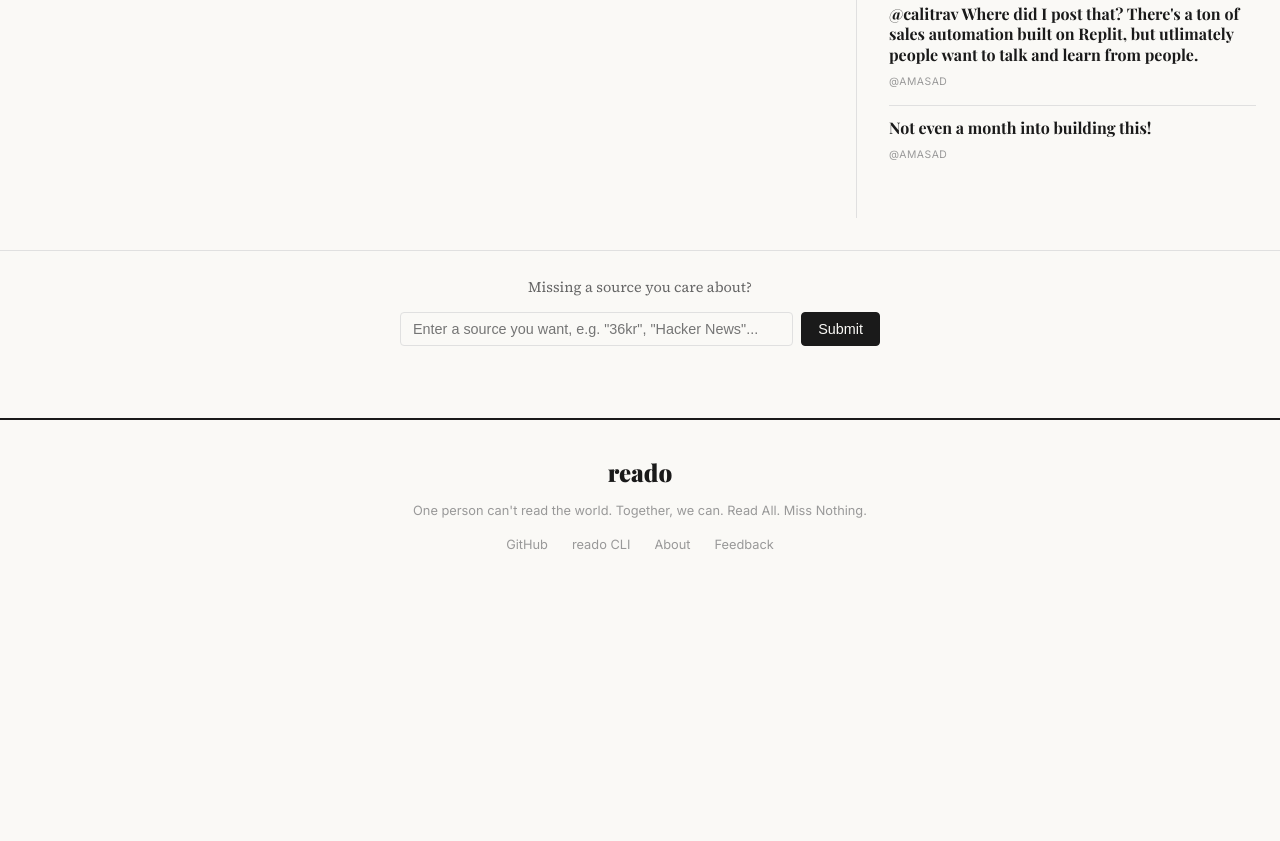
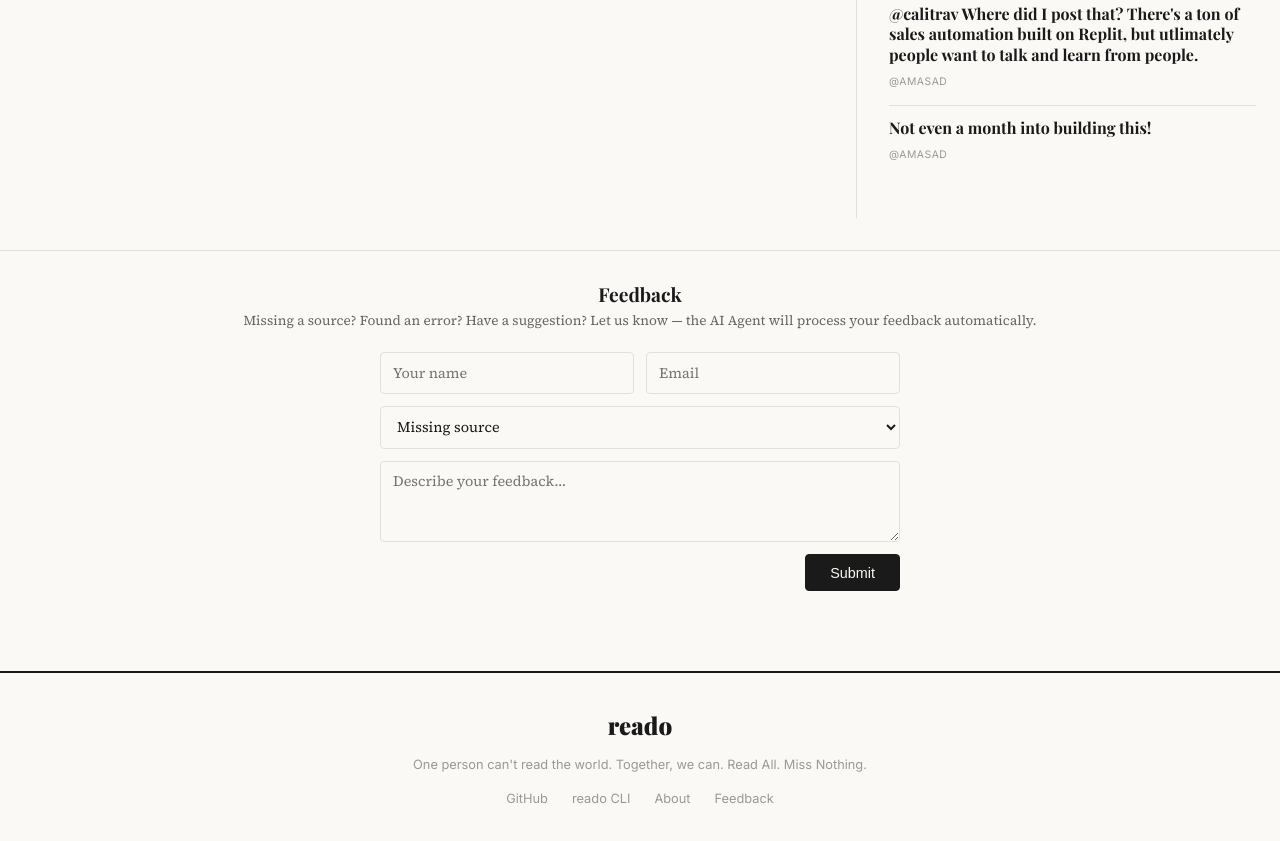
Before and after one commit to dolphin-molt/reado-station, an Astro site in the folder site/: page /en in a window 1280 px wide. Shown: the part 2798-3639 px from the top of the page. Before the commit the page ends 3386 px from the top, so only its background shows below. Built offline with nearby package versions, Linux system fonts and the light colour scheme; Astro itself is replaced by a stand-in of ours; no server answers; a web font is replaced by a local one.

Commit message:
feat: 完整反馈表单（姓名/邮箱/类型/内容）
替换单行输入为完整表单：名字、邮箱、反馈类型下拉、多行描述。
更新中英文翻译，移除废弃的翻译 key。

Co-Authored-By: Claude Opus 4.6 <noreply@anthropic.com>

```diff
--- a/site/src/components/pages/HomePage.astro
+++ b/site/src/components/pages/HomePage.astro
@@ -177,16 +177,19 @@ const feedbackEndpoint = import.meta.env.PUBLIC_FEEDBACK_URL || '';
   </main>
 
   <div class="feedback-section container" id="feedback">
-    <p class="feedback-label">{t(lang, 'feedback.cta')}</p>
-    <form class="feedback-form" id="feedbackForm"
-      data-endpoint={feedbackEndpoint}>
-      <input
-        type="text"
-        name="source"
-        class="feedback-input"
-        placeholder={t(lang, 'feedback.placeholder')}
-        required
-      />
+    <h3 class="feedback-title">{t(lang, 'feedback.title')}</h3>
+    <p class="feedback-desc">{t(lang, 'feedback.description')}</p>
+    <form class="feedback-form" id="feedbackForm" data-endpoint={feedbackEndpoint}>
+      <div class="feedback-row">
+        <input type="text" name="name" class="feedback-input" placeholder={t(lang, 'feedback.name')} required />
+        <input type="email" name="email" class="feedback-input" placeholder={t(lang, 'feedback.email')} required />
+      </div>
+      <select name="type" class="feedback-select">
+        <option value="source-request">{t(lang, 'feedback.type.source')}</option>
+        <option value="bug">{t(lang, 'feedback.type.bug')}</option>
+        <option value="suggestion">{t(lang, 'feedback.type.suggestion')}</option>
+      </select>
+      <textarea name="message" class="feedback-textarea" rows="3" placeholder={t(lang, 'feedback.message')} required></textarea>
       <button type="submit" class="feedback-submit">{t(lang, 'feedback.submit')}</button>
     </form>
     <p class="feedback-success" id="feedbackSuccess" style="display:none">{t(lang, 'feedback.success')}</p>
@@ -195,26 +198,29 @@ const feedbackEndpoint = import.meta.env.PUBLIC_FEEDBACK_URL || '';
   <script is:inline>
     document.getElementById('feedbackForm')?.addEventListener('submit', async function(e) {
       e.preventDefault();
-      const input = this.querySelector('input[name="source"]');
       const btn = this.querySelector('button[type="submit"]');
-      const value = input?.value?.trim();
-      if (!value) return;
-
       const endpoint = this.dataset.endpoint;
       if (!endpoint) return;
+
+      const data = {
+        name: this.querySelector('[name="name"]').value.trim(),
+        email: this.querySelector('[name="email"]').value.trim(),
+        type: this.querySelector('[name="type"]').value,
+        message: this.querySelector('[name="message"]').value.trim(),
+      };
+      if (!data.name || !data.email || !data.message) return;
+
       btn.disabled = true;
-
       try {
         const res = await fetch(endpoint, {
           method: 'POST',
           headers: { 'Content-Type': 'application/json' },
-          body: JSON.stringify({ source: value }),
+          body: JSON.stringify(data),
         });
-
         if (res.ok) {
-          input.value = '';
+          this.reset();
           document.getElementById('feedbackSuccess').style.display = 'block';
-          setTimeout(() => { document.getElementById('feedbackSuccess').style.display = 'none'; }, 3000);
+          setTimeout(() => { document.getElementById('feedbackSuccess').style.display = 'none'; }, 4000);
         }
       } catch (_) {}
       btn.disabled = false;
@@ -227,44 +233,67 @@ const feedbackEndpoint = import.meta.env.PUBLIC_FEEDBACK_URL || '';
 <style>
   .feedback-section {
     margin-top: 2rem;
-    padding: 1.5rem 0;
+    padding: 2rem 0;
     border-top: 1px solid var(--color-rule);
+  }
+  .feedback-title {
+    font-size: 1.2rem;
+    font-weight: 600;
+    margin-bottom: 0.25rem;
     text-align: center;
   }
-  .feedback-label {
-    font-size: 0.9rem;
+  .feedback-desc {
+    font-size: 0.85rem;
     color: var(--color-text-secondary);
-    margin-bottom: 0.75rem;
+    margin-bottom: 1.25rem;
+    text-align: center;
   }
   .feedback-form {
     display: flex;
-    justify-content: center;
-    gap: 0.5rem;
-    max-width: 480px;
+    flex-direction: column;
+    gap: 0.75rem;
+    max-width: 520px;
     margin: 0 auto;
   }
-  .feedback-input {
+  .feedback-row {
+    display: flex;
+    gap: 0.75rem;
+  }
+  .feedback-row .feedback-input {
     flex: 1;
-    padding: 0.5rem 0.75rem;
+  }
+  .feedback-input,
+  .feedback-select,
+  .feedback-textarea {
+    padding: 0.6rem 0.75rem;
     border: 1px solid var(--color-rule);
     border-radius: 4px;
     font-size: 0.9rem;
     background: var(--color-bg);
     color: var(--color-text);
+    font-family: inherit;
+    width: 100%;
+    box-sizing: border-box;
   }
-  .feedback-input:focus {
+  .feedback-input:focus,
+  .feedback-select:focus,
+  .feedback-textarea:focus {
     outline: none;
     border-color: var(--color-text);
   }
+  .feedback-textarea {
+    resize: vertical;
+    min-height: 60px;
+  }
   .feedback-submit {
-    padding: 0.5rem 1rem;
+    padding: 0.6rem 1.5rem;
     border: 1px solid var(--color-text);
     border-radius: 4px;
     background: var(--color-text);
     color: var(--color-bg);
     font-size: 0.9rem;
     cursor: pointer;
-    white-space: nowrap;
+    align-self: flex-end;
   }
   .feedback-submit:hover {
     opacity: 0.85;
@@ -273,5 +302,11 @@ const feedbackEndpoint = import.meta.env.PUBLIC_FEEDBACK_URL || '';
     font-size: 0.85rem;
     color: var(--color-text-secondary);
     margin-top: 0.5rem;
+    text-align: center;
+  }
+  @media (max-width: 480px) {
+    .feedback-row {
+      flex-direction: column;
+    }
   }
 </style>
--- a/site/src/i18n/translations.ts
+++ b/site/src/i18n/translations.ts
@@ -58,14 +58,14 @@ const translations: Record<Lang, Record<string, string>> = {
     // Feedback
     'feedback.title': '反馈',
     'feedback.description': '发现缺少的信息源？信息有误？有好的建议？告诉我们，AI Agent 会自动处理你的反馈。',
-    'feedback.missing': '报告缺少的信息源',
-    'feedback.bug': '报告信息有误',
-    'feedback.suggestion': '提建议',
-    'feedback.cta': '缺少你关注的信息源？',
-    'feedback.cta.action': '告诉我们',
-    'feedback.placeholder': '输入你想关注的信息源，如 "36kr"、"Hacker News"...',
+    'feedback.name': '你的名字',
+    'feedback.email': '邮箱',
+    'feedback.type.source': '缺少信息源',
+    'feedback.type.bug': '信息有误',
+    'feedback.type.suggestion': '建议 / 其他',
+    'feedback.message': '请描述你的反馈...',
     'feedback.submit': '提交',
-    'feedback.success': '已提交，感谢反馈！',
+    'feedback.success': '已提交，感谢你的反馈！',
 
     // Language
     'lang.switch': 'EN',
@@ -128,12 +128,12 @@ const translations: Record<Lang, Record<string, string>> = {
     // Feedback
     'feedback.title': 'Feedback',
     'feedback.description': 'Missing a source? Found an error? Have a suggestion? Let us know — the AI Agent will process your feedback automatically.',
-    'feedback.missing': 'Report Missing Source',
-    'feedback.bug': 'Report Error',
-    'feedback.suggestion': 'Suggest',
-    'feedback.cta': 'Missing a source you care about?',
-    'feedback.cta.action': 'Let us know',
-    'feedback.placeholder': 'Enter a source you want, e.g. "36kr", "Hacker News"...',
+    'feedback.name': 'Your name',
+    'feedback.email': 'Email',
+    'feedback.type.source': 'Missing source',
+    'feedback.type.bug': 'Report error',
+    'feedback.type.suggestion': 'Suggestion / Other',
+    'feedback.message': 'Describe your feedback...',
     'feedback.submit': 'Submit',
     'feedback.success': 'Submitted, thanks for your feedback!',
 
```
